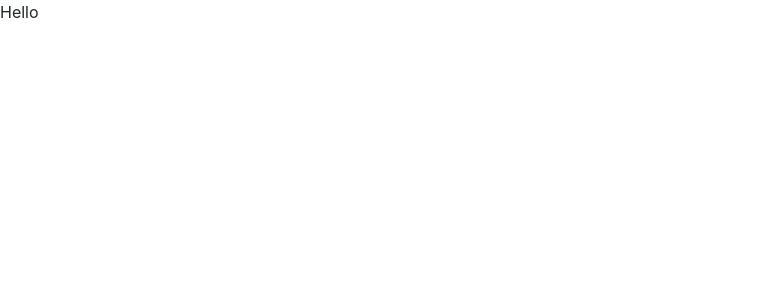
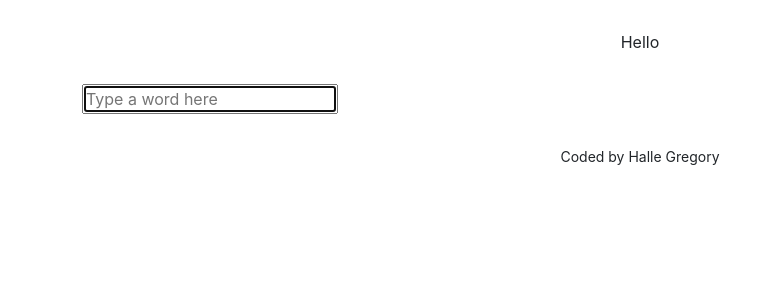
Before and after one commit to MissHalle/dictionary-react-project, a React (Create React App) app: page / in a window 1280 px wide. Shown: the top 300 px of the page, without its empty margins (0-781 px from the left). Built offline with nearby package versions, Linux system fonts and the light colour scheme.

Commit message:
added search engine

```diff
--- a/src/App.css
+++ b/src/App.css
@@ -0,0 +1,9 @@
+.App-header {
+  text-align: center;
+  margin: 30px 0;
+}
+
+.App-footer {
+  text-align: center;
+  margin: 30px 0;
+}
--- a/src/App.js
+++ b/src/App.js
@@ -1,9 +1,18 @@
 import "./App.css";
+import Dictionary from "./Dictionary";
 
 export default function App() {
   return (
     <div className="App">
-      <header className="App-header">Hello</header>
+      <div className="container">
+        <header className="App-header">Hello</header>
+        <main>
+          <Dictionary />
+        </main>
+        <footer className="App-footer">
+          <small>Coded by Halle Gregory</small>
+        </footer>
+      </div>
     </div>
   );
 }
--- /dev/null
+++ b/src/Dictionary.js
@@ -0,0 +1,28 @@
+import React, { useState } from "react";
+import "./Dictionary.css";
+
+export default function Dictionary() {
+  let [keyword, setKeyword] = useState("");
+
+  function search(event) {
+    event.preventDefault();
+    alert(`Searching for ${keyword} definition`);
+  }
+
+  function handleKeywordChange(event) {
+    setKeyword(event.target.value);
+  }
+
+  return (
+    <div className="Dictionary">
+      <form onSubmit={search}>
+        <input
+          type="search"
+          placeholder="Type a word here"
+          autoFocus={true}
+          onChange={handleKeywordChange}
+        />
+      </form>
+    </div>
+  );
+}
```
Also changed, not shown: src/Dictionary.css (added).
